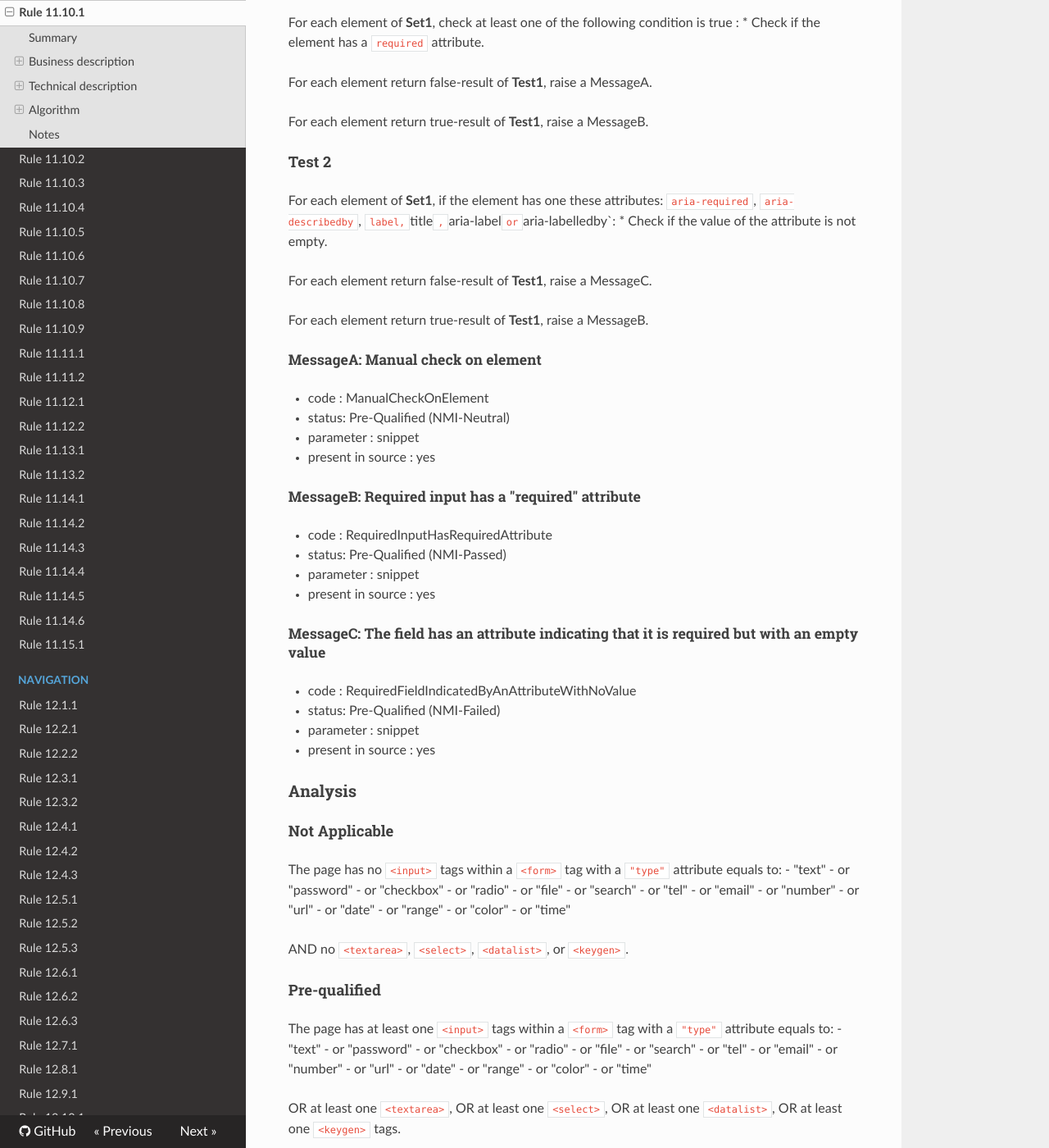
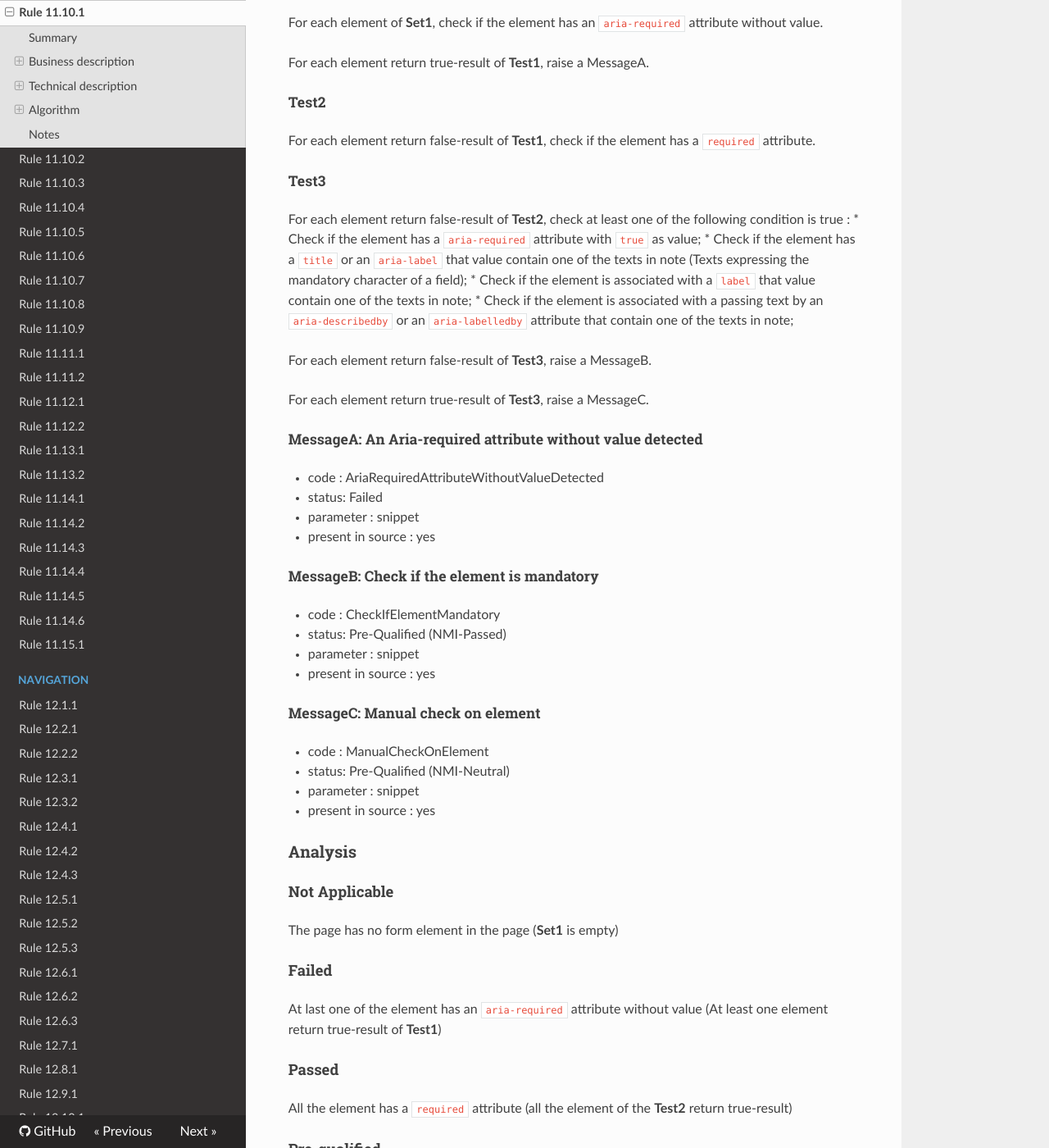
Before and after one commit to Tanaguru/RGAA3-2016, an MkDocs documentation site: the page built from docs/Rule-11-10-1.md, in a window 1280 px wide and 1400 px high, scrolled down 1687 px. Shown: the whole window at 82% size. Built offline with MkDocs 1.6.1, drawn with Linux system fonts in a browser that asks for light colours; nearby versions of some CDN libraries; old or Windows-style settings are respelled for this version of MkDocs; some of the changed text lies outside the part shown.

Commit message:
Update Fiche technique 11.10.1

```diff
--- a/docs/Rule-11-10-1.md
+++ b/docs/Rule-11-10-1.md
@@ -71,40 +71,44 @@ AND all the `<textarea>`, `<select>`, `<datalist>`, `<keygen>` tags
 
 ##### Test1
 
-For each element of **Set1**, check at least one of the following condition is true :
-*  Check if the element has a `required` attribute.
+For each element of **Set1**, check if the element has an `aria-required` attribute without value.
 
-For each element return false-result of **Test1**, raise a MessageA.
+For each element return true-result of **Test1**, raise a MessageA.
 
-For each element return true-result of **Test1**, raise a MessageB.
+##### Test2
 
-#### Test 2
+For each element return false-result of **Test1**, check if the element has a `required` attribute.
 
-For each element of **Set1**, if the element has one these attributes: `aria-required`, `aria-describedby`, `label, `title`, `aria-label` or `aria-labelledby`:
-* Check if the value of the attribute is not empty.
+##### Test3
 
-For each element return false-result of **Test1**, raise a MessageC.
+For each element return false-result of **Test2**, check at least one of the following condition is true :
+*  Check if the element has a `aria-required` attribute with `true` as value;
+*  Check if the element has a `title` or an `aria-label` that value contain one of the texts in note (Texts expressing the mandatory character of a field);
+*  Check if the element is associated with a `label` that value contain one of the texts in note;
+*  Check if the element is associated with a passing text by an `aria-describedby` or an `aria-labelledby` attribute that contain one of the texts in note;
 
-For each element return true-result of **Test1**, raise a MessageB.
+For each element return false-result of **Test3**, raise a MessageB.
 
-##### MessageA: Manual check on element
+For each element return true-result of **Test3**, raise a MessageC.
 
--   code : ManualCheckOnElement
--   status: Pre-Qualified (NMI-Neutral)
+##### MessageA: An Aria-required attribute without value detected
+
+-   code : AriaRequiredAttributeWithoutValueDetected
+-   status: Failed
 -   parameter : snippet
 -   present in source : yes
 
-##### MessageB: Required input has a "required" attribute
+##### MessageB: Check if the element is mandatory
 
--   code : RequiredInputHasRequiredAttribute
+-   code : CheckIfElementMandatory
 -   status: Pre-Qualified (NMI-Passed)
 -   parameter : snippet
 -   present in source : yes
 
-##### MessageC: The field has an attribute indicating that it is required but with an empty value
+##### MessageC: Manual check on element
 
--   code : RequiredFieldIndicatedByAnAttributeWithNoValue
--   status: Pre-Qualified (NMI-Failed)
+-   code : ManualCheckOnElement
+-   status: Pre-Qualified (NMI-Neutral)
 -   parameter : snippet
 -   present in source : yes
 
@@ -112,74 +116,32 @@ For each element return true-result of **Test1**, raise a MessageB.
 
 #### Not Applicable
 
-The page has no `<input>` tags within a `<form>` tag with a `"type"` attribute equals to:
--  "text"
--   or "password"
--   or "checkbox"
--   or "radio"
--   or "file"
--   or "search"
--   or "tel"
--   or "email"
--   or "number"
--   or "url"
--   or "date"
--   or "range"
--   or "color"
--   or "time"
+The page has no form element in the page (**Set1** is empty)
 
-AND no `<textarea>`, `<select>`, `<datalist>`, or `<keygen>`.
+#### Failed
+
+At last one of the element has an `aria-required` attribute without value (At least one element return true-result of **Test1**)
+
+#### Passed
+
+All the element has a `required` attribute (all the element of the **Test2** return true-result)
 
 #### Pre-qualified
 
-The page has at least one `<input>` tags within a `<form>` tag with a `"type"` attribute equals to:
--  "text"
--   or "password"
--   or "checkbox"
--   or "radio"
--   or "file"
--   or "search"
--   or "tel"
--   or "email"
--   or "number"
--   or "url"
--   or "date"
--   or "range"
--   or "color"
--   or "time"
+Elements appear to be mandatory (all the element of the **Test3** return true-result)
 
-OR at least one `<textarea>`,
-OR at least one `<select>`,
-OR at least one `<datalist>`,
-OR at least one `<keygen>` tags.
-
-### Failed
-
-The page has one or more `<input>` tags within a `<form>` tag with a `"type"` attribute equals to:
--  "text"
--   or "password"
--   or "checkbox"
--   or "radio"
--   or "file"
--   or "search"
--   or "tel"
--   or "email"
--   or "number"
--   or "url"
--   or "date"
--   or "range"
--   or "color"
--   or "time"
-
-AND/OR one or more `<textarea>`,
-AND/OR one or more `<select>`,
-AND/OR one or more `<datalist>`,
-AND/OR one or more `<keygen>` tags.
-
-One of this field has one these attributes: `aria-required`, `aria-describedby`, `label, `title`, `aria-label` or `aria-labelledby`, with no value.
-
+All the other case.
 
 ## Notes
 
 We detect the elements of the scope of the test to determine whether the
 test is applicable.
+
+Texts expressing the mandatory character of a field :
+*  `obligatoire`;
+*  `requis`;
+*  `required`;
+*  `*`;
+*  `mandatory`;
+*  `obligatorio`;
+*  `necesario`.
```
